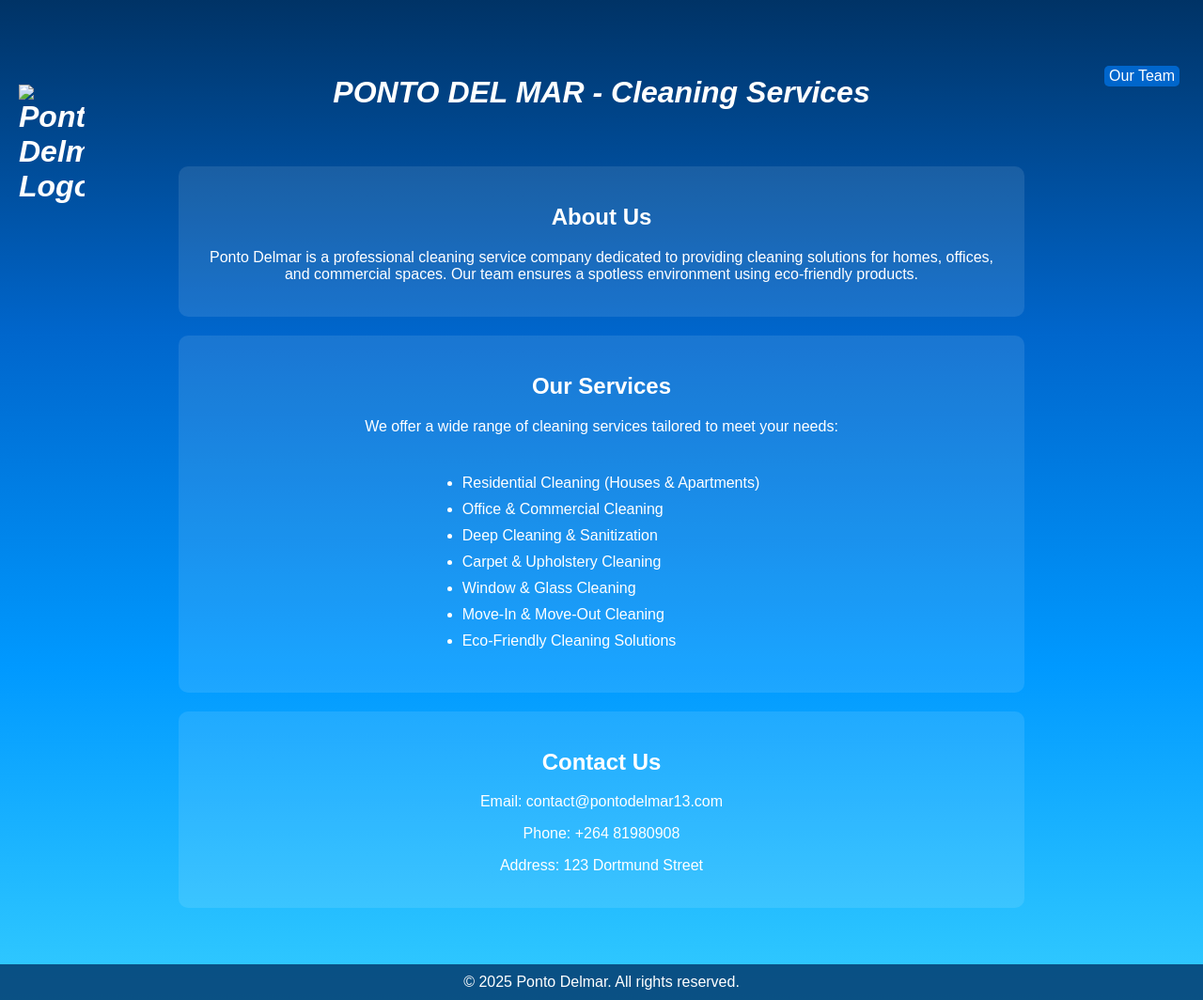
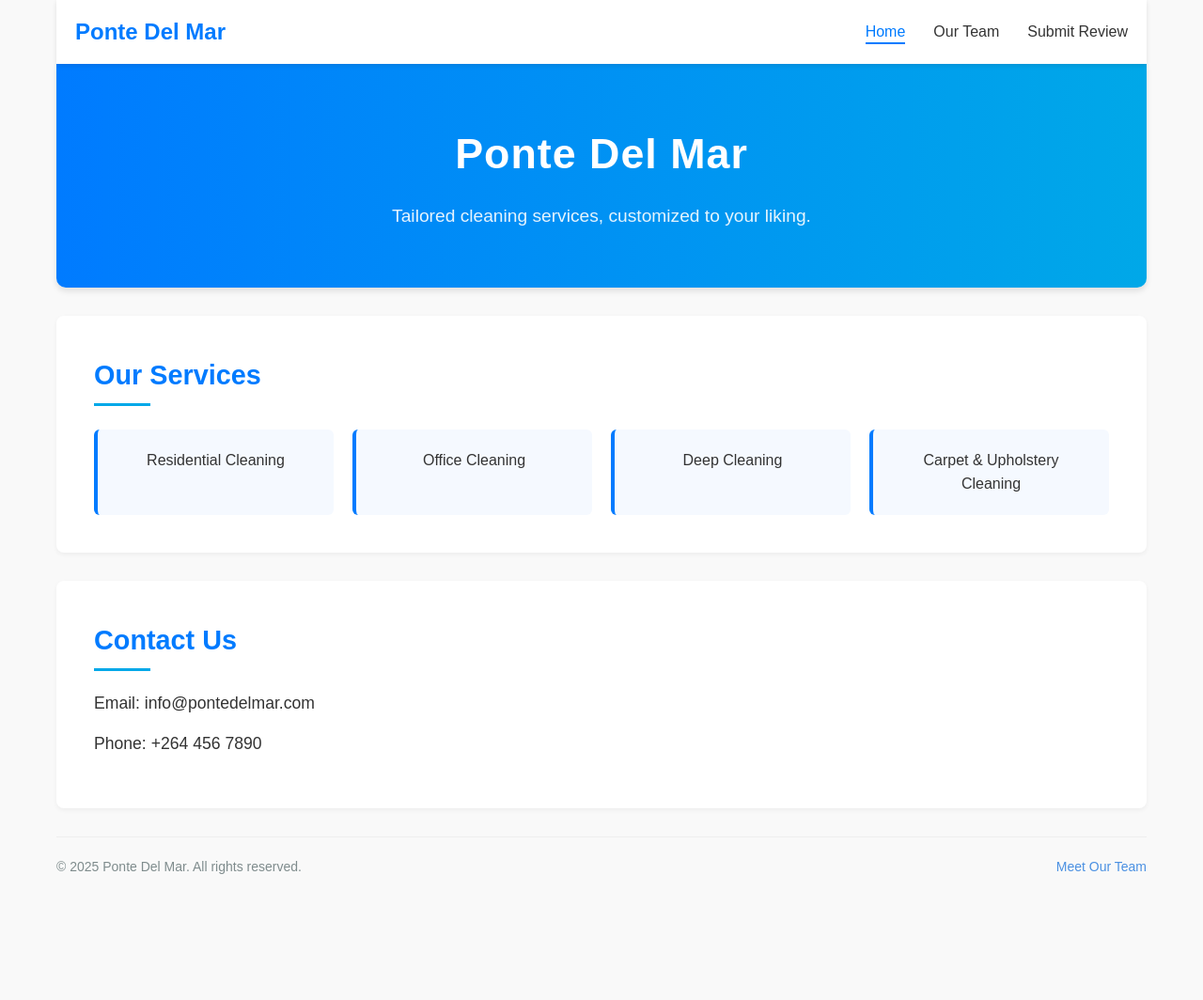
Before and after one commit to Intellectual-Technology/Ponto_Del_Mar, a plain HTML site: page Pages/index.html in a window 1280 px wide. Shown: the whole page at 94% size. After the commit the page ends 954 px from the top, so only its background shows below. Drawn offline with Linux system fonts and the light colour scheme.

Commit message:
Change the index page styling

```diff
--- a/Pages/index.html
+++ b/Pages/index.html
@@ -3,135 +3,46 @@
 <head>
     <meta charset="UTF-8">
     <meta name="viewport" content="width=device-width, initial-scale=1.0">
-    <title>Ponto Delmar - Cleaning Services</title>
-    <style>
-        body {
-            font-family: Arial, sans-serif;
-            margin: 0;
-            padding: 0;
-            background: linear-gradient(to bottom, #003366, #0066cc, #0099ff, #33ccff);
-            color: white;
-            text-align: center;
-            position: relative;
-        }
-        .container {
-            max-width: 900px;
-            margin: auto;
-            padding: 20px;
-        }
-        .header {
-            padding: 20px;
-            font-size: 2em;
-            font-weight: bold;
-            font-style: italic;
-            text-align: center;
-            margin-top: 60px;
-            position: relative;
-        }
-        .header img {
-            width: 70px;
-            position: absolute;
-            top: 30px;
-            left: 20px;
-        }
-
-        .team-button {
-            position: absolute;
-            top: 10px;
-            right: 25px;
-            background-color: #0066cc;
-            color: white;
-            padding: 2px 5px;
-            border: none;
-            border-radius: 5px;
-            cursor: pointer;
-            font-size: 0.5em;
-        }
-        .team-button:hover {
-            background-color: #003366;
-        }
-        .section {
-            background: rgba(255, 255, 255, 0.1);
-            padding: 20px;
-            border-radius: 10px;
-            margin: 20px 0;
-        }
-        .services-list {
-            list-style-type: disc;
-            padding-left: 20px;
-            text-align: left;
-            display: inline-block;
-        }
-        .services-list li {
-            margin: 10px 0;
-        }
-        .footer {
-            margin-top: 20px;
-            padding: 10px;
-            background: rgba(0, 51, 102, 0.8);
-        }
-
-        @media (max-width: 768px) {
-            .container {
-                padding: 10px;
-            }
-            .header {
-                font-size: 1.5em;
-            }
-            .header img {
-                width: 40px;
-            }
-            .team-button {
-                right: 10px;
-                padding: 2px 5px;
-                font-size: 0.5em;
-            }
-        }
-    </style>
+    <title>Ponte Del Mar - Home</title>
+    <link rel="stylesheet" href="/css/styles.css">
 </head>
 <body>
-    <div class="header">
-        <img src="logo.jpg" alt="Ponto Delmar Logo">
+    <nav>
+        <div class="nav-container">
+            <a href="index.html" class="logo">Ponte Del Mar</a>
+            <ul class="nav-links">
+                <li><a href="index.html" class="active">Home</a></li>
 
-        <a href="team_members.html">
-            <button class="team-button">Our Team</button>
-        </a>
-
-        <div>
-            <em>PONTO DEL MAR - Cleaning Services</em>
-        </div>
-    </div>
-
-    <div class="container">
-        <div class="section">
-            <h2>About Us</h2>
-            <p>Ponto Delmar is a professional cleaning service company dedicated to providing cleaning solutions for homes, offices, and commercial spaces. Our team ensures a spotless environment using eco-friendly products.</p>
-        </div>
-
-        <div class="section">
-            <h2>Our Services</h2>
-            <p>We offer a wide range of cleaning services tailored to meet your needs:</p>
-            <ul class="services-list">
-                <li>Residential Cleaning (Houses & Apartments)</li>
-                <li>Office & Commercial Cleaning</li>
-                <li>Deep Cleaning & Sanitization</li>
-                <li>Carpet & Upholstery Cleaning</li>
-                <li>Window & Glass Cleaning</li>
-                <li>Move-In & Move-Out Cleaning</li>
-                <li>Eco-Friendly Cleaning Solutions</li>
+                <li><a href="team.html">Our Team</a></li>
+                <li><a href="addreview.html">Submit Review</a></li>
             </ul>
         </div>
+    </nav>
 
-        <div class="section">
-            <h2>Contact Us</h2>
-            <p>Email: contact@pontodelmar13.com</p>
-            <p>Phone: +264 81980908</p>
-            <p>Address: 123 Dortmund Street</p>
-        </div>
-    </div>
+    <header>
+        <h1>Ponte Del Mar</h1>
+        <p>Tailored cleaning services, customized to your liking.</p>
+    </header>
 
-    <div class="footer">
-        &copy; 2025 Ponto Delmar. All rights reserved.
-    </div>
+    <section id="services">
+        <h2>Our Services</h2>
+        <ul>
+            <li>Residential Cleaning</li>
+            <li>Office Cleaning</li>
+            <li>Deep Cleaning</li>
+            <li>Carpet & Upholstery Cleaning</li>
+        </ul>
+    </section>
+
+    <section id="contact">
+        <h2>Contact Us</h2>
+        <p>Email: info@pontedelmar.com</p>
+        <p>Phone: +264 456 7890</p>
+    </section>
+
+    <footer>
+        <p>&copy; 2025 Ponte Del Mar. All rights reserved.</p>
+        <a href="team.html">Meet Our Team</a>
+    </footer>
 </body>
 </html>
```
